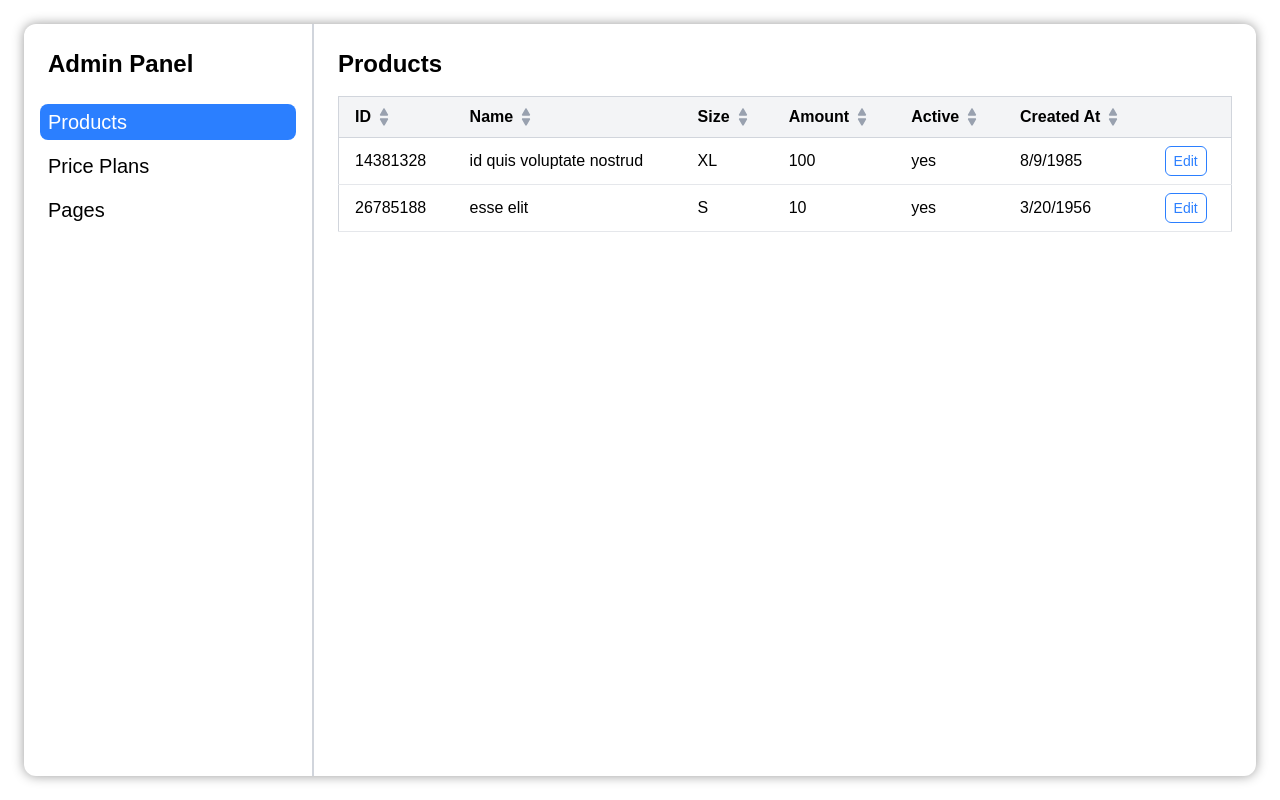
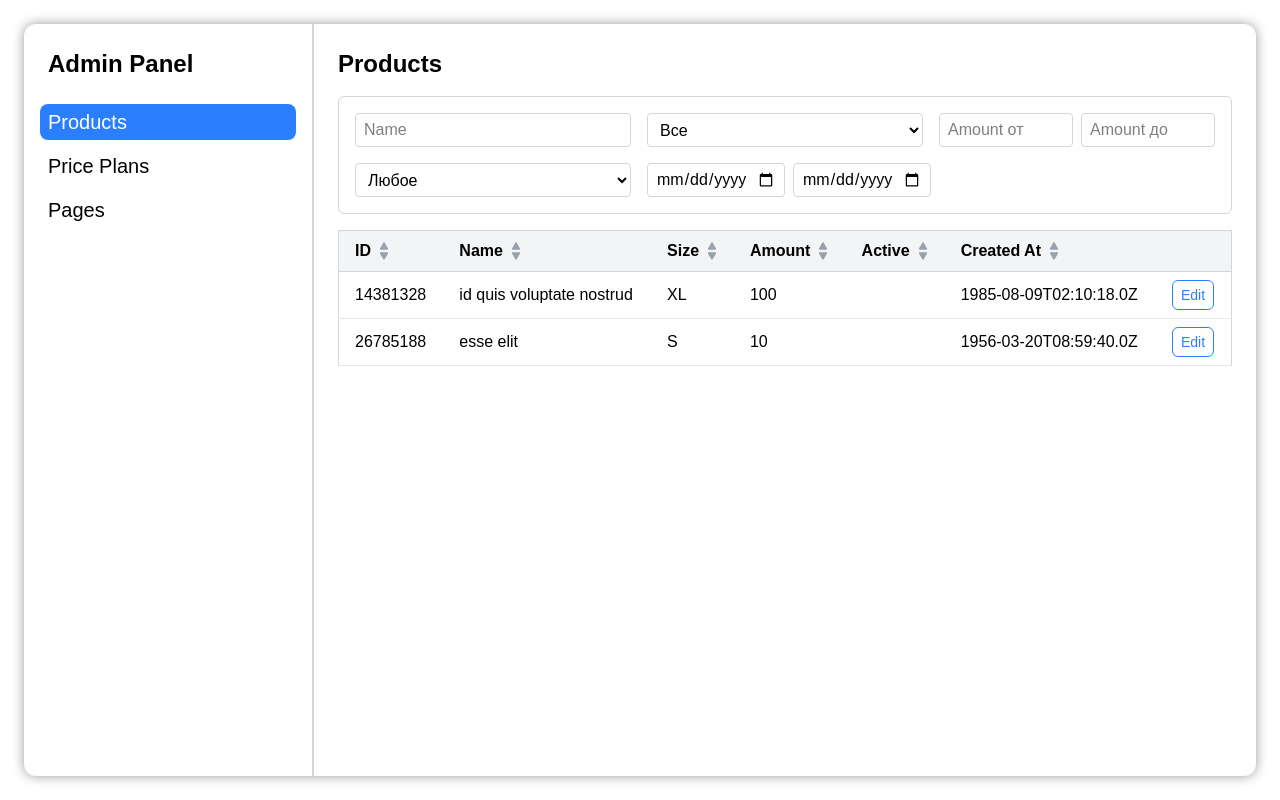
Before and after one commit to thegolova/entity-admin-ui, a Next.js app: page /products in a window 1280 px wide. Built offline with nearby package versions, Linux system fonts and the light colour scheme.

Commit message:
added filters, added filters to ProductsPage

```diff
--- a/src/app/products/page.tsx
+++ b/src/app/products/page.tsx
@@ -2,38 +2,28 @@
 
 import { productFields } from "@/features/config/fieldsConfig";
 import Table from "@/features/table/Table";
+import { ColumnType } from "@/features/table/types";
 import { useStore } from "@/store/useStore";
 import { ProductsType } from "@/types/entities";
 import React from "react";
 
 const ProductsPage = () => {
   const { products, updateProduct } = useStore();
-  console.log("products", products);
-  const columns = [
-    { key: "id", label: "ID" },
-    { key: "name", label: "Name" },
+
+  const columns: ColumnType<ProductsType>[] = [
+    { key: "id", label: "ID", type: "number" },
+    { key: "name", label: "Name", type: "string" },
     {
-      key: "size",
+      key: "options.size",
       label: "Size",
-      render: (item: ProductsType) => item.options.size,
+      type: "enum",
+      enumValues: ["S", "M", "L", "XL"],
     },
-    {
-      key: "amount",
-      label: "Amount",
-      render: (item: ProductsType) => item.options.amount,
-    },
-    {
-      key: "active",
-      label: "Active",
-      render: (item: ProductsType) => (item.active ? "yes" : "no"),
-    },
-    {
-      key: "createdAt",
-      label: "Created At",
-      render: (item: ProductsType) =>
-        new Date(item.createdAt).toLocaleDateString(),
-    },
+    { key: "options.amount", label: "Amount", type: "number" },
+    { key: "active", label: "Active", type: "boolean" },
+    { key: "createdAt", label: "Created At", type: "date" },
   ];
+
   return (
     <div className="p-6">
       <h1 className="text-2xl font-bold mb-4">Products</h1>
--- /dev/null
+++ b/src/features/filters/Filters.tsx
@@ -0,0 +1,114 @@
+"use client";
+
+import React from "react";
+import { FiltersProps } from "./types";
+
+const Filters = <T,>({ columns, filters, onChange }: FiltersProps<T>) => {
+  const handleChange = (key: string, value: any) => {
+    onChange({ ...filters, [key]: value });
+  };
+
+  return (
+    <div className="p-4 rounded-md border border-gray-300 mb-4 grid grid-cols-3 gap-4">
+      {columns.map((column) => {
+        if (column.key === "id") return null; // id не фильтруем
+
+        switch (column.type) {
+          case "string":
+            return (
+              <input
+                key={column.key as string}
+                placeholder={column.label}
+                className="border border-gray-300 px-2 py-1 rounded"
+                value={filters[column.key as string] || ""}
+                onChange={(e) =>
+                  handleChange(column.key as string, e.target.value)
+                }
+              />
+            );
+          case "number":
+            return (
+              <div key={column.key as string} className="flex gap-2">
+                <input
+                  type="number"
+                  placeholder={`${column.label} от`}
+                  className="border border-gray-300 px-2 py-1 rounded w-1/2"
+                  value={filters[`${column.key as string}.from`] || ""}
+                  onChange={(e) =>
+                    handleChange(`${column.key as string}.from`, e.target.value)
+                  }
+                />
+                <input
+                  type="number"
+                  placeholder={`${column.label} до`}
+                  className="border border-gray-300 px-2 py-1 rounded w-1/2"
+                  value={filters[`${column.key as string}.to`] || ""}
+                  onChange={(e) =>
+                    handleChange(`${column.key as string}.to`, e.target.value)
+                  }
+                />
+              </div>
+            );
+          case "date":
+            return (
+              <div key={column.key as string} className="flex gap-2">
+                <input
+                  type="date"
+                  className="border border-gray-300 px-2 py-1 rounded w-1/2"
+                  value={filters[`${column.key as string}.from`] || ""}
+                  onChange={(e) =>
+                    handleChange(`${column.key as string}.from`, e.target.value)
+                  }
+                />
+                <input
+                  type="date"
+                  className="border border-gray-300 px-2 py-1 rounded w-1/2"
+                  value={filters[`${column.key as string}.to`] || ""}
+                  onChange={(e) =>
+                    handleChange(`${column.key as string}.to`, e.target.value)
+                  }
+                />
+              </div>
+            );
+          case "boolean":
+            return (
+              <select
+                key={column.key as string}
+                className="border border-gray-300 px-2 py-1 rounded"
+                value={filters[column.key as string] ?? ""}
+                onChange={(e) =>
+                  handleChange(column.key as string, e.target.value)
+                }
+              >
+                <option value="">Любое</option>
+                <option value="true">Да</option>
+                <option value="false">Нет</option>
+              </select>
+            );
+          case "enum":
+            return (
+              <select
+                key={column.key as string}
+                className="border border-gray-300 px-2 py-1 rounded"
+                value={filters[column.key as string] || ""}
+                onChange={(e) =>
+                  handleChange(column.key as string, e.target.value)
+                }
+              >
+                <option value="">Все</option>
+                {column.enumValues?.map((val) => (
+                  <option key={val} value={val}>
+                    {val}
+                  </option>
+                ))}
+              </select>
+            );
+          default:
+            return null;
+        }
+      })}
+    </div>
+  );
+};
+
+export default Filters;
--- /dev/null
+++ b/src/features/filters/applyFilters.ts
@@ -0,0 +1,53 @@
+import { getValue } from "@/shared/utils";
+import { ColumnType } from "../table/types";
+
+export function applyFilters<T>(
+  data: T[],
+  filters: Record<string, any>,
+  columns: ColumnType<T>[]
+): T[] {
+  return data.filter((item) => {
+    return columns.every((column) => {
+      if (column.key === "id") return true;
+      const value = getValue(item, column.key as string);
+
+      switch (column.type) {
+        case "string": {
+          const filterVal = filters[column.key as string];
+          if (!filterVal) return true;
+          if (value == null) return false;
+          return String(value).toLowerCase().includes(filterVal.toLowerCase());
+        }
+        case "number": {
+          if (value == null) return true;
+          const from = filters[`${column.key}.from`];
+          const to = filters[`${column.key}.to`];
+          if (from && Number(value) < Number(from)) return false;
+          if (to && Number(value) > Number(to)) return false;
+          return true;
+        }
+        case "date": {
+          if (!value) return true;
+          const fromDate = filters[`${column.key}.from`];
+          const toDate = filters[`${column.key}.to`];
+          const dateVal = new Date(value);
+          if (fromDate && dateVal < new Date(fromDate)) return false;
+          if (toDate && dateVal > new Date(toDate)) return false;
+          return true;
+        }
+        case "boolean": {
+          const filterVal = filters[column.key as string];
+          if (filterVal === "" || filterVal == null) return true;
+          return String(value) === filterVal;
+        }
+        case "enum": {
+          const filterVal = filters[column.key as string];
+          if (!filterVal) return true;
+          return String(value) === filterVal;
+        }
+        default:
+          return true;
+      }
+    });
+  });
+}
--- /dev/null
+++ b/src/features/filters/types.ts
@@ -0,0 +1,7 @@
+import { ColumnType } from "../table/types";
+
+export type FiltersProps<T> = {
+  columns: ColumnType<T>[];
+  filters: Record<string, any>;
+  onChange: (filters: Record<string, any>) => void;
+};
--- a/src/features/modal/EditModal.tsx
+++ b/src/features/modal/EditModal.tsx
@@ -32,11 +32,6 @@ export function EditModal<T>({
   onSave,
 }: EditModalProps<T>) {
   const [form, setForm] = useState<any>(entity);
-
-  console.log({
-    fields,
-    entity,
-  });
 
   useEffect(() => {
     setForm(entity);
--- a/src/features/table/Table.tsx
+++ b/src/features/table/Table.tsx
@@ -1,23 +1,12 @@
 "use client";
 
-import React, { ReactNode, useMemo, useState } from "react";
+import React, { useMemo, useState } from "react";
 import { EditModal } from "../modal/EditModal";
-import { FieldConfig } from "../modal/types";
 import clsx from "clsx";
 import { getValue } from "@/shared/utils";
-
-interface ColumnType<T> {
-  key: keyof T | string;
-  label: string;
-  render?: (item: T) => ReactNode;
-}
-
-interface TableType<T> {
-  data: T[];
-  columns: ColumnType<T>[];
-  fields: FieldConfig[];
-  onSave: (entity: T) => void;
-}
+import { TableType } from "./types";
+import { applyFilters } from "../filters/applyFilters";
+import Filters from "../filters/Filters";
 
 const Table = <T extends { id: number | string }>({
   data,
@@ -31,11 +20,14 @@ const Table = <T extends { id: number | string }>({
     type: "asc" | "desc";
   } | null>(null);
 
-  console.log({
-    data,
-    sortData,
-  });
+  const [filters, setFilters] = useState<Record<string, any>>({});
 
+  const filteredData = useMemo(
+    () => applyFilters(data, filters, columns),
+    [data, filters, columns]
+  );
+  console.log("data", data);
+  console.log("filteredData", filteredData);
   const handleEdit = (entity: T) => () => {
     setEntity(entity);
   };
@@ -50,10 +42,10 @@ const Table = <T extends { id: number | string }>({
   };
 
   const sortedData = useMemo(() => {
-    if (!sortData) return data;
+    if (!sortData) return filteredData;
     const { key, type } = sortData;
 
-    return [...data].sort((a, b) => {
+    return [...filteredData].sort((a, b) => {
       const _a = getValue(a, key as string);
       const _b = getValue(b, key as string);
 
@@ -64,10 +56,11 @@ const Table = <T extends { id: number | string }>({
       if (_a > _b) return type === "asc" ? 1 : -1;
       return 0;
     });
-  }, [data, sortData]);
+  }, [filteredData, sortData]);
 
   return (
     <div className="overflow-x-auto">
+      <Filters columns={columns} filters={filters} onChange={setFilters} />
       <table className="min-w-full border border-gray-300">
         <thead className="bg-gray-100">
           <tr>
--- a/src/features/table/types.ts
+++ b/src/features/table/types.ts
@@ -0,0 +1,17 @@
+import { ReactNode } from "react";
+import { FieldConfig } from "../modal/types";
+
+export interface ColumnType<T> {
+  key: keyof T | string;
+  label: string;
+  render?: (item: T) => ReactNode;
+  type: "string" | "number" | "date" | "boolean" | "enum";
+  enumValues?: string[];
+}
+
+export interface TableType<T> {
+  data: T[];
+  columns: ColumnType<T>[];
+  fields: FieldConfig[];
+  onSave: (entity: T) => void;
+}
```
